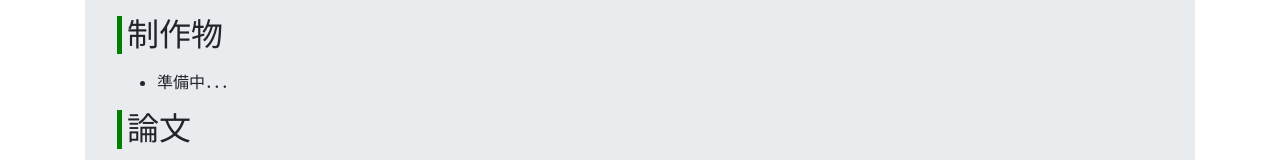
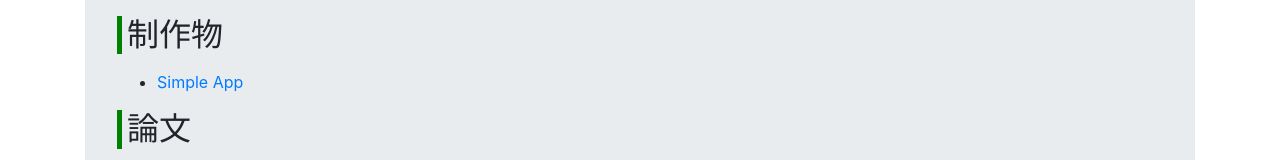
Before and after one commit to parsee1053/parsee1053.github.io, a plain HTML site: page index.html in a window 1280 px wide. Shown: the part 247-407 px from the top of the page. Drawn offline with nearby package versions, Linux system fonts and the light colour scheme.

Commit message:
制作物を更新

```diff
--- a/index.html
+++ b/index.html
@@ -22,7 +22,7 @@
         <h2>制作物</h2>
         <p>
           <ul>
-            <li>準備中．．．</li>
+            <li><a href="https://github.com/parsee1053/simple-app" target="_blank" rel="noopener">Simple App</a></li>
           </ul>
         </p>
         <h2>論文</h2>
```
